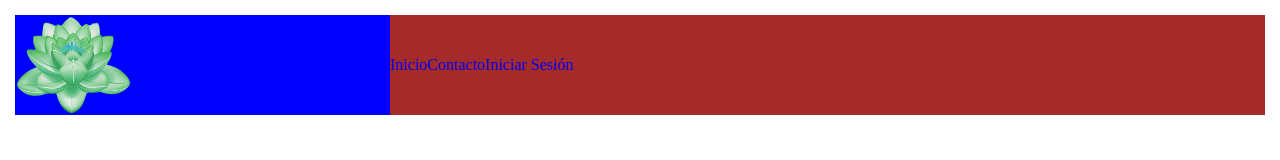
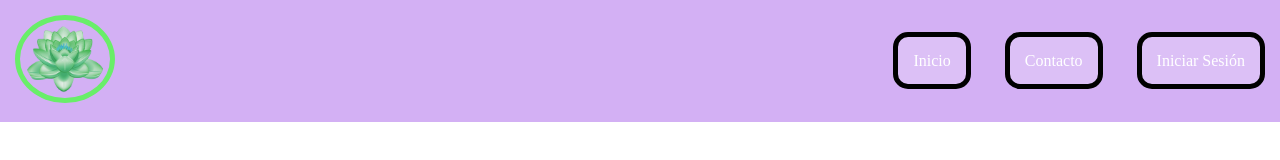
Before and after one commit to EzequielBarrera/Coder, a plain HTML site: page index.html in a window 1280 px wide. Drawn offline with Linux system fonts and the light colour scheme.

Commit message:
mejorando un poco el nav

```diff
--- a/index.html
+++ b/index.html
@@ -8,9 +8,13 @@
 </head>
 <body>
     <header id="cabecera">
-        <img class="logo" src="./img/emblema humanos color.png" alt="logo">
+
         <nav class="navegador">
-            <ul>
+            <div>
+                <img class="logo" src="./img/emblema humanos color.png" alt="logo">
+            </div>
+            <div>
+                <ul>
                 <li>
                     <a href="index.html">Inicio</a>
                 </li>
@@ -21,6 +25,8 @@
                     <a href="#">Iniciar Sesión</a>
                 </li>
             </ul>
+            </div>
+
         </nav>
     </header>
 </body>
--- a/style.css
+++ b/style.css
@@ -4,35 +4,38 @@
     box-sizing: border-box;
 }
 
-#cabecera{
+header nav{
     display: flex;
     justify-content: space-between;
-    margin: 15px;
-    background-color: blue;
+    align-items: center;
+    background-color: rgba(137, 43, 226, 0.37);
 }
 
-.navegador{
-    display: flex;
-    align-items: center;
-    justify-content: space-between;
-    background-color: brown;
-    width: 70%;
-}
-
-.navegador ul{
-    display: flex;
-    justify-content: space-between;
+.logo{
+    height: auto;
+    width: 100px;
+    border: 5px solid rgb(105, 238, 105);
+    border-radius: 50%;
+    padding: 5px;
+    margin: 15px;
 }
 
 .navegador ul li{
-    display: inline-block;
+    display: inline;
+    margin: 15px;
 }
 
 .navegador ul li a{
-    list-style: none;
     text-decoration: none;
+    border: 5px solid black;
+    border-radius: 15px;
+    padding: 15px;
+    color: white;
+    background-color: rgba(255, 255, 255, 0.2);
 }
 
-.logo{
-    height: 100px;
+.navegador ul li a:hover{
+    background-color: rgba(255, 166, 0, 0.2);
+    color: orange;
+    transition: ease 150ms;
 }
```
